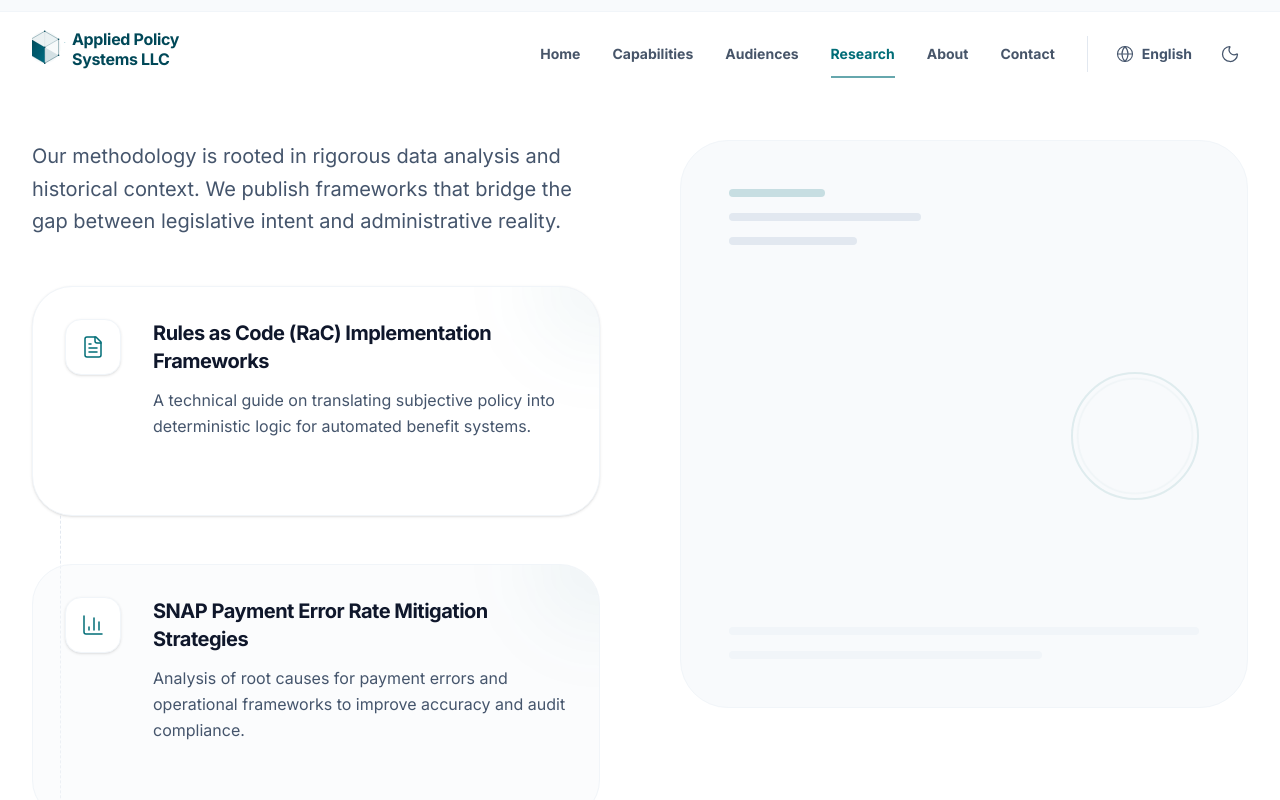
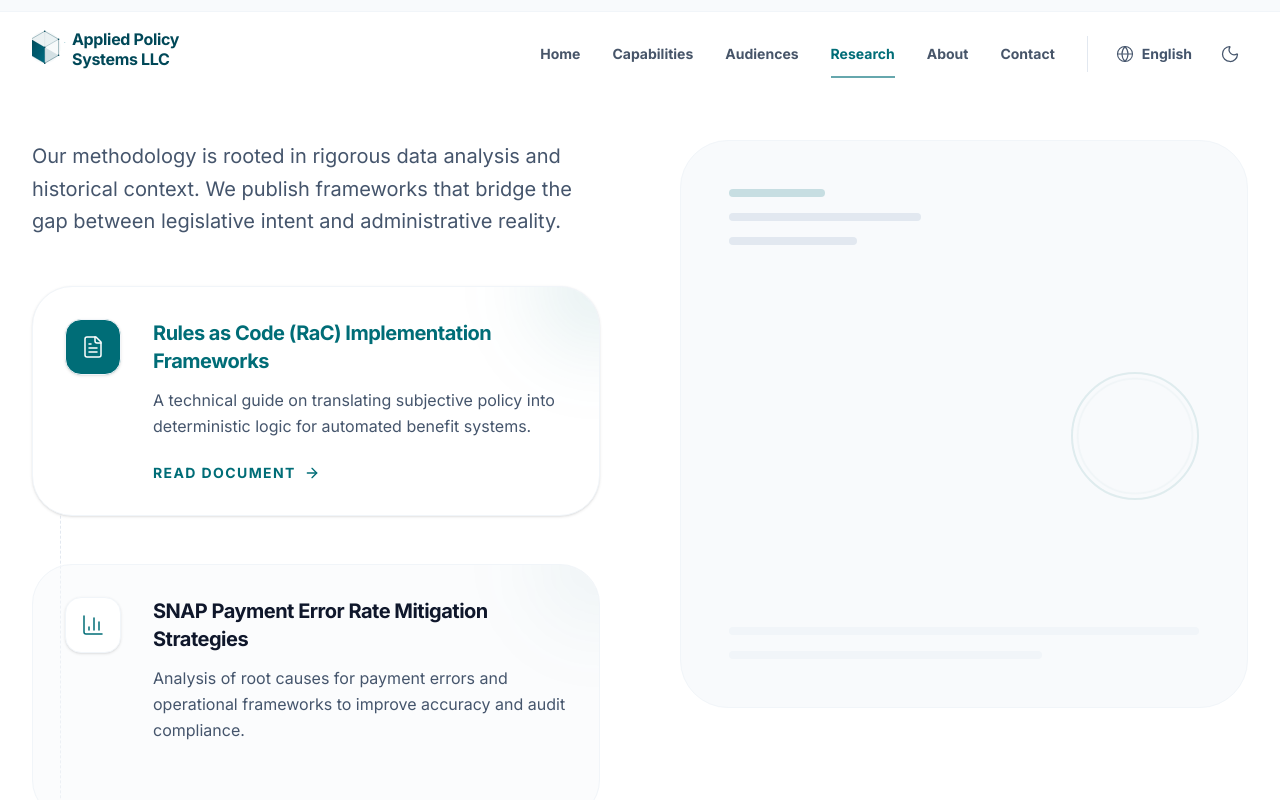
Before and after one commit to Nash0984/apsllccode, a React (Vite) app: page /research in a window 1280 px wide. Both pictures are taken after a click on the button 316 px from the left and 858 px from the top of the page. Shown: the part 458-1258 px from the top of the page. Built offline with nearby package versions, Linux system fonts and the light colour scheme.

Commit message:
feat(Research): Add interactive research document cards
Improves the Research page by introducing interactive cards for research documents. Each card now animates on load and hover, providing a more engaging user experience. The layout is refined for better visual appeal and accessibility.

```diff
--- a/src/pages/Research.tsx
+++ b/src/pages/Research.tsx
@@ -45,46 +45,60 @@ export function Research() {
                   {/* Vertical Connector Line */}
                   <div className="absolute left-7 top-10 bottom-10 w-px border-l border-dashed border-slate-200 dark:border-slate-800 hidden md:block" />
 
-                  {researchDocs.map((doc, i) => (
+                  {researchDocs.map((doc, i) => {
+                    const titleId = `doc-title-${i}`;
+                    const descId = `doc-desc-${i}`;
+
+                    return (
                       <motion.div
                         key={i}
-                      role="listitem"
+                        role="button"
                         tabIndex={0}
                         initial={{ opacity: 0, x: -20 }}
                         whileInView={{ opacity: 1, x: 0 }}
                         whileHover={{ y: -8 }}
+                        whileFocus={{ y: -8 }}
                         viewport={{ once: true }}
                         transition={{
                           x: { delay: i * 0.1 },
                           y: { type: 'spring', stiffness: 300, damping: 20 }
                         }}
-                      aria-label={`Read document: ${doc.title}`}
-                      className={`group p-8 rounded-[2.5rem] border transition-all duration-500 cursor-pointer relative overflow-hidden ${
+                        aria-labelledby={titleId}
+                        aria-describedby={descId}
+                        onKeyDown={(e) => {
+                          if (e.key === 'Enter' || e.key === ' ') {
+                            e.preventDefault();
+                            // Handle click logic here if needed
+                            console.log(`Opening document: ${doc.title}`);
+                          }
+                        }}
+                        className={`group p-8 rounded-[2.5rem] border transition-all duration-500 cursor-pointer relative overflow-hidden outline-none focus-visible:ring-2 focus-visible:ring-brand-jade focus-visible:ring-offset-4 dark:focus-visible:ring-offset-slate-950 ${
                           i % 2 === 1
                             ? 'bg-slate-50/50 dark:bg-slate-900/30 border-slate-100 dark:border-slate-800/50'
                             : 'bg-white dark:bg-slate-900 border-slate-100 dark:border-slate-800 shadow-sm'
                         } hover:shadow-2xl hover:shadow-brand-jade/10 hover:border-brand-jade/30`}
                       >
-                      <div className="absolute top-0 right-0 w-32 h-32 bg-brand-jade/5 rounded-full -translate-y-1/2 translate-x-1/2 blur-2xl group-hover:bg-brand-jade/10 transition-colors" />
+                        <div className="absolute top-0 right-0 w-32 h-32 bg-brand-jade/5 rounded-full -translate-y-1/2 translate-x-1/2 blur-2xl group-hover:bg-brand-jade/10 group-focus:bg-brand-jade/10 transition-colors" />
 
                         <div className="flex flex-col md:flex-row items-start gap-8 relative">
-                        <div className="w-14 h-14 rounded-2xl bg-white dark:bg-slate-800 flex items-center justify-center text-brand-jade border border-slate-100 dark:border-slate-700 group-hover:bg-brand-jade group-hover:text-white transition-all duration-300 shrink-0 shadow-sm z-10">
+                          <div className="w-14 h-14 rounded-2xl bg-white dark:bg-slate-800 flex items-center justify-center text-brand-jade border border-slate-100 dark:border-slate-700 group-hover:bg-brand-jade group-hover:text-white group-focus:bg-brand-jade group-focus:text-white transition-all duration-300 shrink-0 shadow-sm z-10">
                             {doc.icon}
                           </div>
                           <div className="flex-1">
-                          <h4 className="text-xl font-bold text-slate-900 dark:text-white mb-3 tracking-tight group-hover:text-brand-jade transition-colors">
+                            <h4 id={titleId} className="text-xl font-bold text-slate-900 dark:text-white mb-3 tracking-tight group-hover:text-brand-jade group-focus:text-brand-jade transition-colors">
                               {doc.title}
                             </h4>
-                          <p className="text-slate-600 dark:text-slate-400 leading-relaxed mb-6">
+                            <p id={descId} className="text-slate-600 dark:text-slate-400 leading-relaxed mb-6">
                               {doc.desc}
                             </p>
-                          <div className="flex items-center gap-2 text-brand-jade font-bold text-sm uppercase tracking-widest opacity-0 group-hover:opacity-100 transition-all translate-x-[-10px] group-hover:translate-x-0">
+                            <div className="flex items-center gap-2 text-brand-jade font-bold text-sm uppercase tracking-widest opacity-0 group-hover:opacity-100 group-focus:opacity-100 transition-all translate-x-[-10px] group-hover:translate-x-0 group-focus:translate-x-0">
                               Read Document <ArrowRight size={16} />
                             </div>
                           </div>
                         </div>
                       </motion.div>
-                  ))}
+                    );
+                  })}
                 </div>
             </div>
             <div className="relative">
```
Lines whose indentation alone changed are shown as unchanged.
